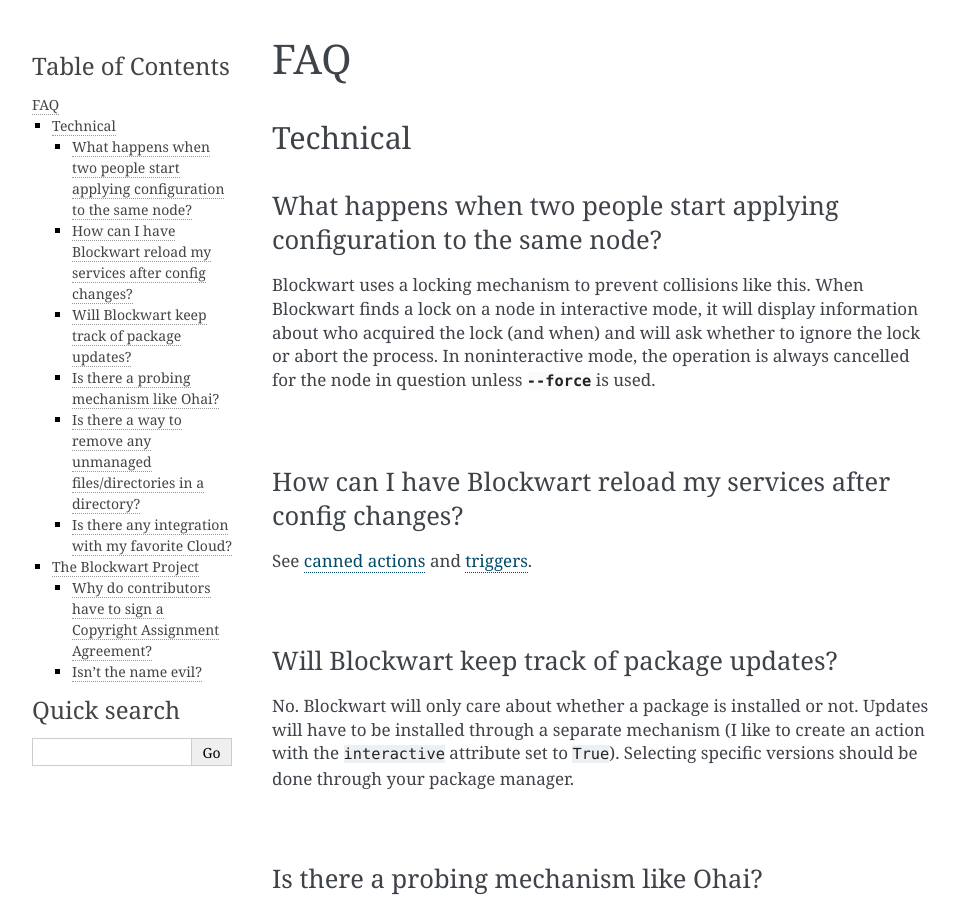
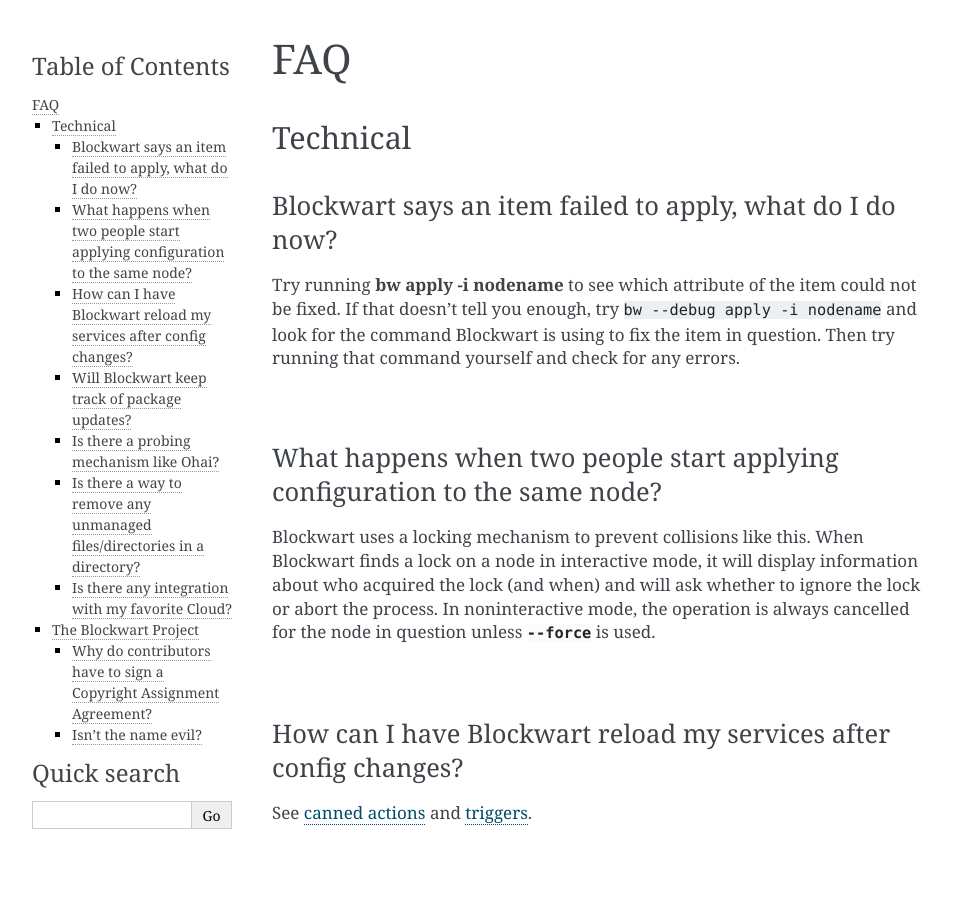
Before and after one commit to bundlewrap/bundlewrap, a Sphinx documentation site: the page built from doc/faq.rst, in a window 1280 px wide and 900 px high. Shown: the whole window, without its empty margins (148-1107 px from the left). Built offline with Sphinx 7.4.7, drawn with Linux system fonts in a browser that asks for light colours.

Commit message:
FAQ: add question on item failure

```diff
--- a/doc/faq.rst
+++ b/doc/faq.rst
@@ -4,6 +4,13 @@
 
 Technical
 #########
+
+Blockwart says an item failed to apply, what do I do now?
+---------------------------------------------------------
+
+Try running :command:`bw apply -i nodename` to see which attribute of the item could not be fixed. If that doesn't tell you enough, try ``bw --debug apply -i nodename`` and look for the command Blockwart is using to fix the item in question. Then try running that command yourself and check for any errors.
+
+|
 
 What happens when two people start applying configuration to the same node?
 ---------------------------------------------------------------------------
```
